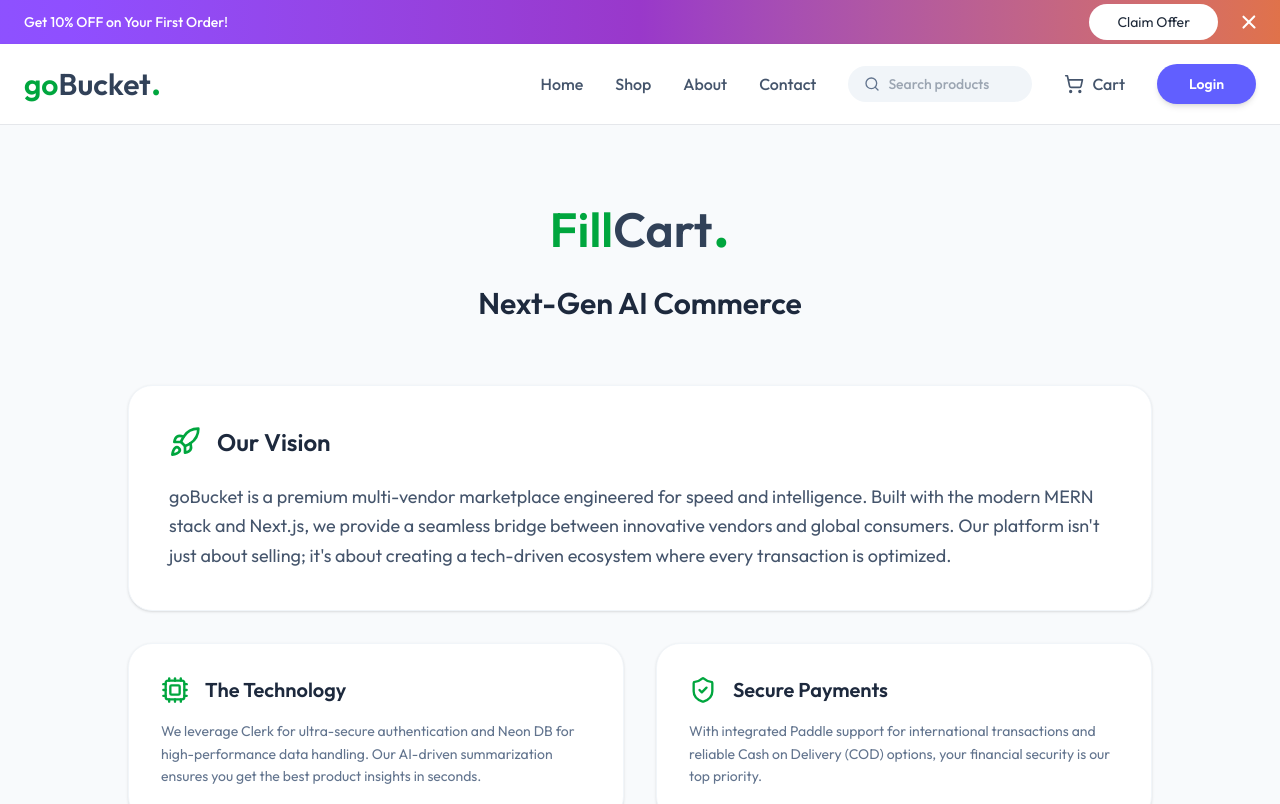
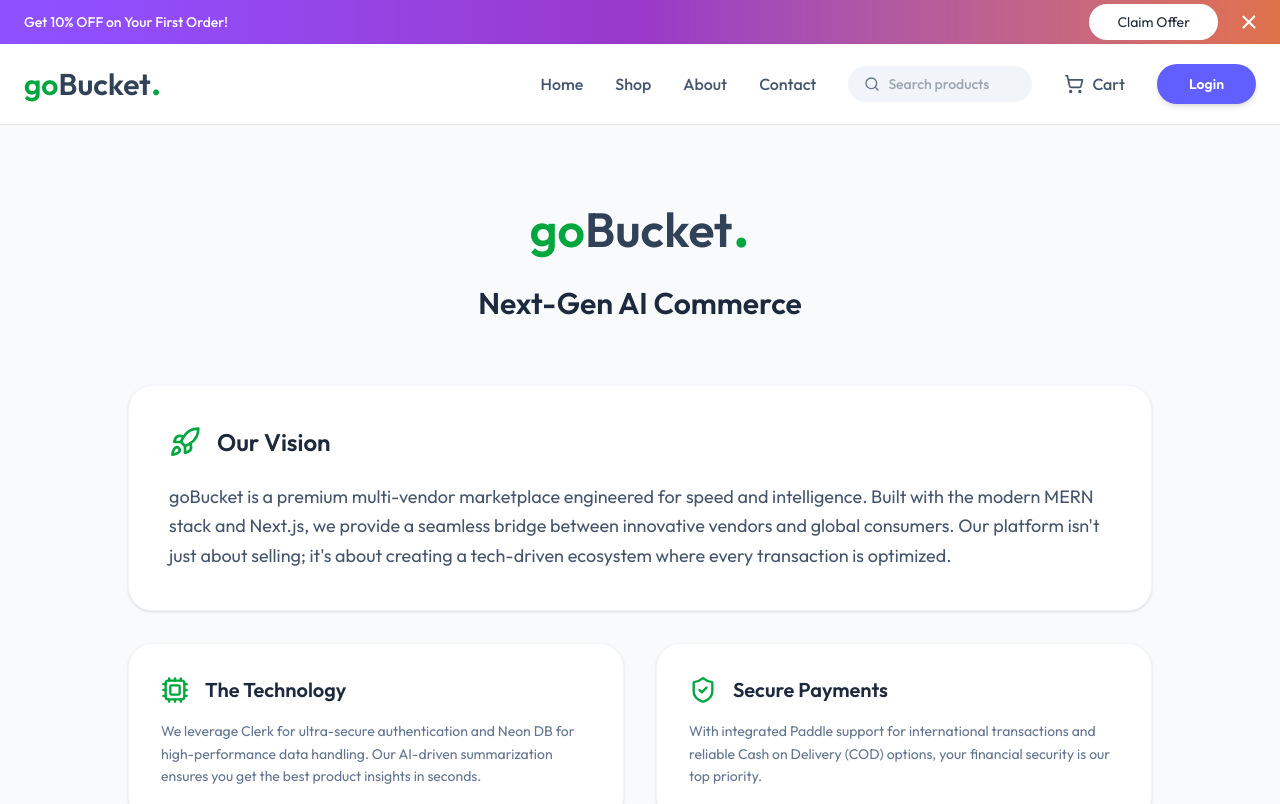
Before and after one commit to abdulsalamwahab-dev/gobucket-ai-multivendor-app, a Next.js app: page /about in a window 1280 px wide. Shown: the top 804 px of the page. Built offline with nearby package versions, Linux system fonts and the light colour scheme; no server answers; the database is empty.

Commit message:
27-4-26 changes

```diff
--- a/app/(public)/about/page.jsx
+++ b/app/(public)/about/page.jsx
@@ -10,7 +10,7 @@
         {/* Branding Header */}
         <div className="text-center mb-16">
           <Link href="/" className="text-5xl font-semibold text-slate-700 inline-block mb-4">
-            <span className="text-green-600">Fill</span>Cart<span className="text-green-600 text-6xl leading-0">.</span>
+            <span className="text-green-600">go</span>Bucket<span className="text-green-600 text-6xl leading-0">.</span>
           </Link>
           <h1 className="text-3xl font-bold text-slate-800 mt-4">Next-Gen AI Commerce</h1>
         </div>
```
Also changed, not shown: 1 other file (tests, documents, lock files or other folders).
